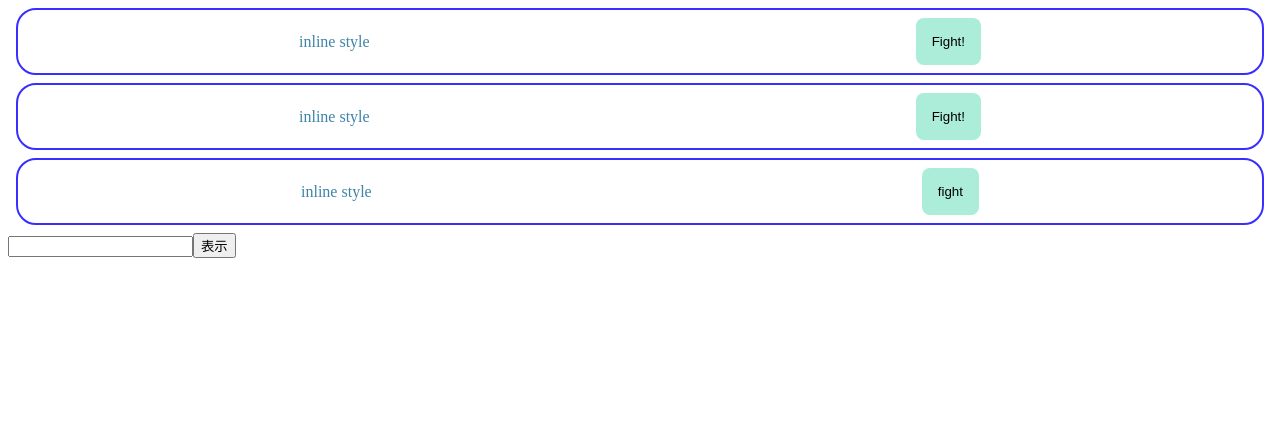
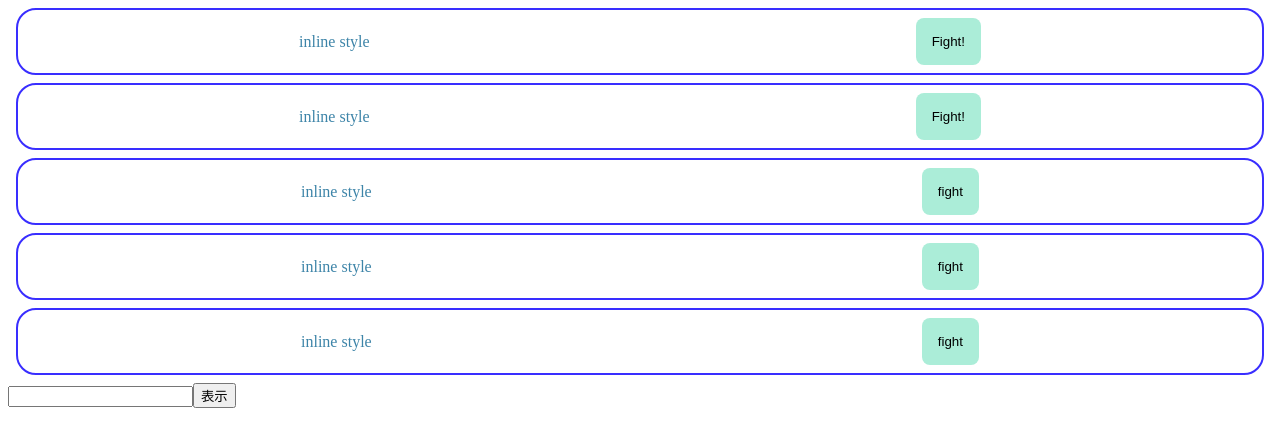
Before and after one commit to bibimuu/reactPractice2, a React (Create React App) app: page / in a window 1280 px wide. Shown: the top 446 px of the page. Built offline with nearby package versions, Linux system fonts and the light colour scheme.

Commit message:
emotionの書き方3種類

```diff
--- a/package.json
+++ b/package.json
@@ -5,10 +5,13 @@
   "keywords": [],
   "main": "src/index.js",
   "dependencies": {
+    "@emotion/react": "11.6.0",
+    "@emotion/styled": "11.6.0",
     "node-sass": "6.0.1",
     "react": "17.0.2",
     "react-dom": "17.0.2",
     "react-scripts": "4.0.0",
+    "styled-components": "5.3.3",
     "styled-jsx": "4.0.1"
   },
   "devDependencies": {
--- a/src/App.js
+++ b/src/App.js
@@ -5,6 +5,8 @@ import { ChildArea } from "./ChildArea";
 import { InlineStyle } from "./Components/InlineStyle";
 import { CssModules } from "./Components/CssModules";
 import { StyledJSX } from "./Components/StyledJSX";
+import { StyledComponents } from "./Components/StyledComponents";
+import { Emotion } from "./Components/Emotion";
 
 export default function App() {
   const [text, setText] = useState("");
@@ -29,6 +31,8 @@ export default function App() {
       <InlineStyle />
       <CssModules />
       <StyledJSX />
+      <StyledComponents />
+      <Emotion />
       <input value={text} onChange={changeText} />
       <button onClick={openToggle}>表示</button>
       <ChildArea open={open} onClickClose={onClickClose} />
--- /dev/null
+++ b/src/Components/Emotion.jsx
@@ -0,0 +1,35 @@
+/**@jsxRuntime classic */
+/**@jsx jsx */
+import { jsx, css } from "@emotion/react";
+import styled from "@emotion/styled";
+
+export const Emotion = () => {
+  const containerStyle = css`
+    border: solid 2px #392eff;
+    border-radius: 20px;
+    padding: 8px;
+    margin: 8px;
+    display: flex;
+    justify-content: space-around;
+    align-items: center;
+  `;
+
+  const title = css({
+    margin: "0px",
+    color: "#3d84a8"
+  });
+
+  return (
+    <div css={containerStyle}>
+      <p css={title}>inline style</p>
+      <Sbutton>fight</Sbutton>
+    </div>
+  );
+};
+
+const Sbutton = styled.button`
+  background-color: #abedd8;
+  border: none;
+  padding: 16px;
+  border-radius: 8px;
+`;
--- /dev/null
+++ b/src/Components/StyledComponents.jsx
@@ -0,0 +1,32 @@
+import styled from "styled-components";
+
+export const StyledComponents = () => {
+  return (
+    <Container>
+      <Stitle>inline style</Stitle>
+      <Sbutton>fight</Sbutton>
+    </Container>
+  );
+};
+
+const Container = styled.div`
+  border: solid 2px #392eff;
+  border-radius: 20px;
+  padding: 8px;
+  margin: 8px;
+  display: flex;
+  justify-content: space-around;
+  align-items: center;
+`;
+
+const Stitle = styled.p`
+  margin: 0px;
+  color: #3d84a8;
+`;
+
+const Sbutton = styled.button`
+  background-color: #abedd8;
+  border: none;
+  padding: 16px;
+  border-radius: 8px;
+`;
```
